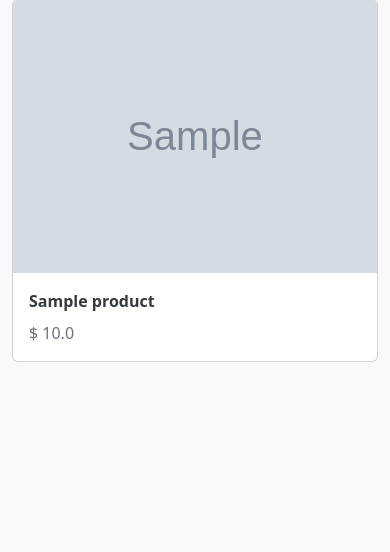
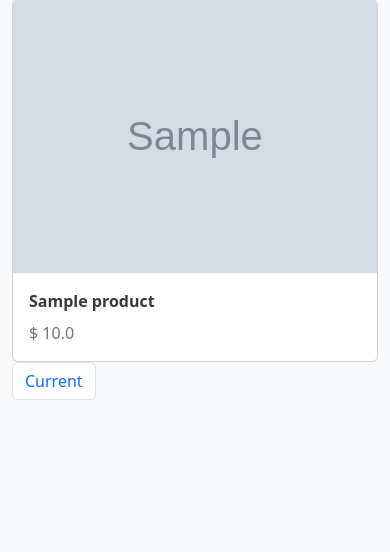
Before and after one commit to andres-ldr/django_ecommerce, a Django app: page / in a window 390 px wide. Shown: the part 73-625 px from the top of the page. Run offline with Django 5.2, Linux system fonts and the light colour scheme; tables that the repository leaves empty hold one stand-in row (values such as "Sample post"); grey boxes marked "Sample" are stand-in pictures.

Commit message:
add: pagination

```diff
--- a/ecomsite/shop/templates/shop/index.html
+++ b/ecomsite/shop/templates/shop/index.html
@@ -53,6 +53,36 @@
         </div>
         {% endfor %}
       </div>
+
+      <div class="row">
+        <div class="col-md-3 offset-md-4">
+          <ul class="pagination">
+            {% if products.has_previous %}
+              <li class="page-item">
+                <a
+                  class="page-link"
+                  href="?page={{ products.previous_page_number }}"
+                  >Previous</a
+                >
+              </li>
+            {% endif %}
+
+            <li class="page-item">
+              <a class="page-link" href="?page={{ products.number }}"
+                >Current</a
+              >
+            </li>
+
+            {% if products.has_next %}
+            <li class="page-item">
+              <a class="page-link" href="?page={{ products.next_page_number }}"
+                >Next</a
+              >
+            </li>
+            {% endif %}
+          </ul>
+        </div>
+      </div>
     </div>
   </body>
 </html>
--- a/ecomsite/shop/views.py
+++ b/ecomsite/shop/views.py
@@ -1,3 +1,4 @@
+from django.core.paginator import Paginator
 from django.shortcuts import render
 
 from .models import Product
@@ -7,7 +8,13 @@ from .models import Product
 
 def index(request):
     products = Product.objects.all()
+    # Searching
     item_name = request.GET.get("item_name")
     if item_name != "" and item_name is not None:
         products = products.filter(title__icontains=item_name)
+
+    # Pagination
+    paginator = Paginator(products, 4)
+    page = request.GET.get("page")
+    products = paginator.get_page(page)
     return render(request, "shop/index.html", {"products": products})
```
